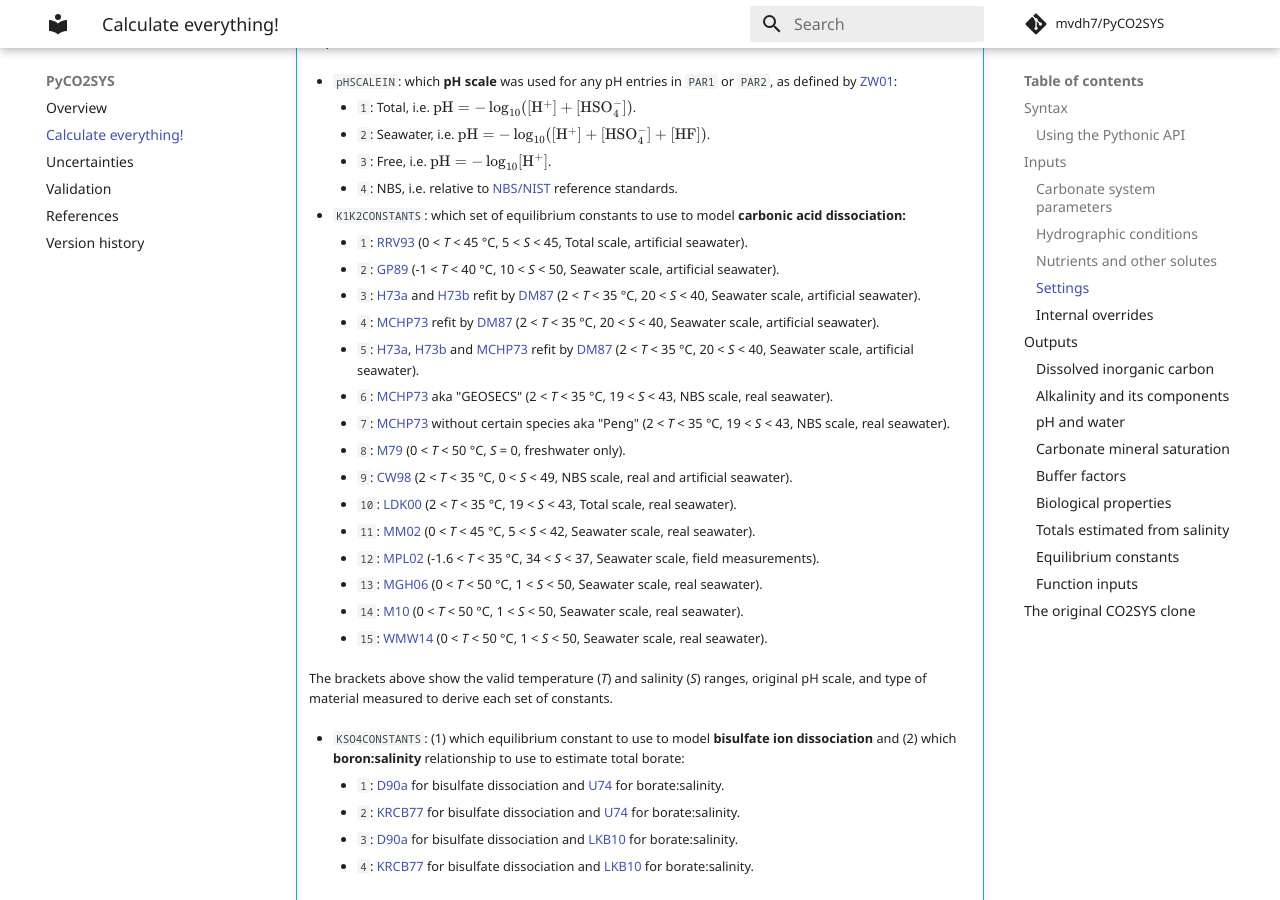
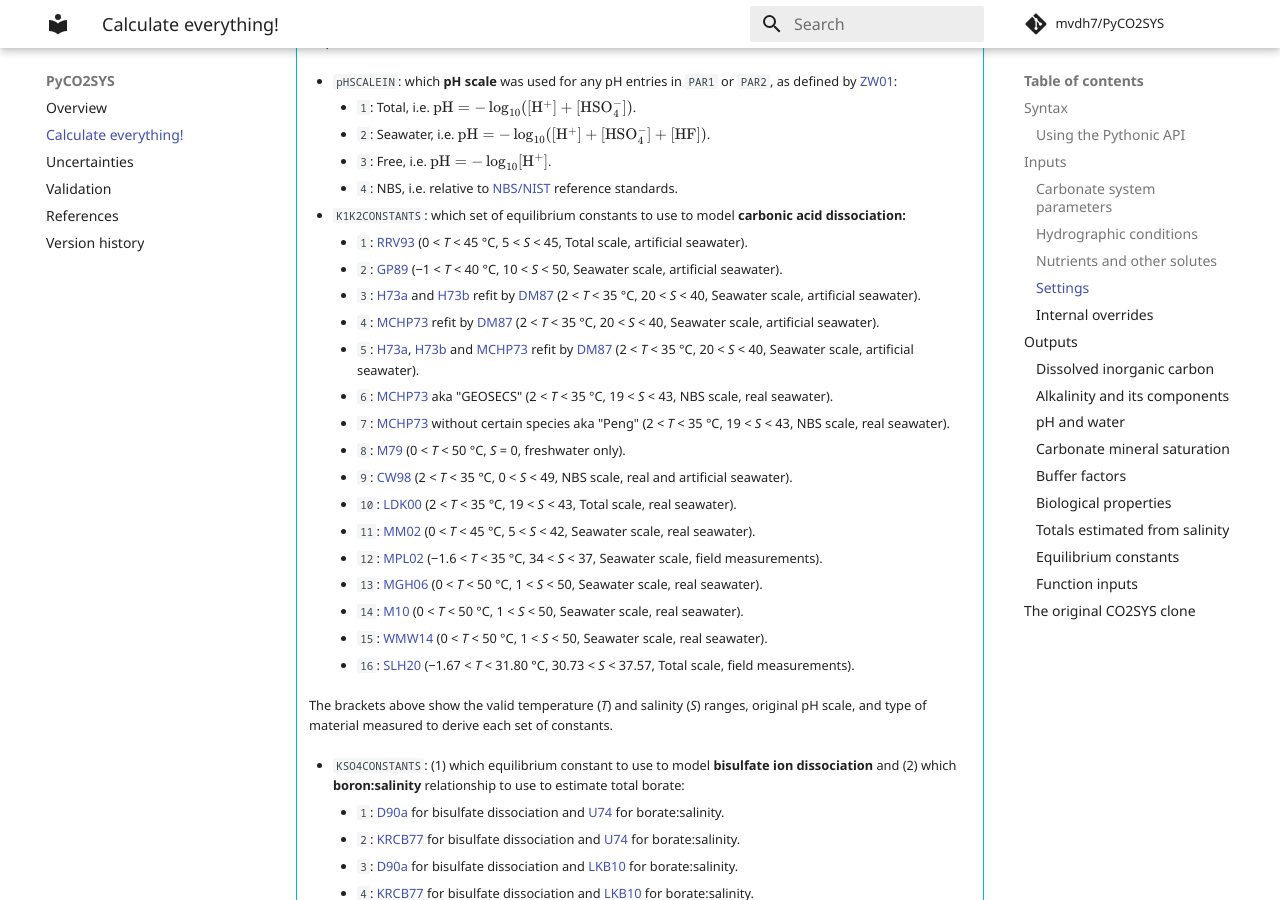
Before and after one commit to mvdh7/PyCO2SYS, an MkDocs documentation site: the page built from docs/co2sys.md, in a window 1280 px wide and 900 px high, scrolled down 2568 px. Built offline with MkDocs 1.6.1 and Material for MkDocs 9.7.7, drawn with Linux system fonts in a browser that asks for light colours; formulas are drawn with MathJax 3; comment, search, counter and statistics services are not loaded.

Commit message:
Ready for v1.4.1

```diff
--- a/docs/co2sys.md
+++ b/docs/co2sys.md
@@ -12,7 +12,7 @@ The simplest and safest way to use PyCO2SYS is to follow the approach of previou
     CO2dict = CO2SYS(PAR1, PAR2, PAR1TYPE, PAR2TYPE, SAL, TEMPIN, TEMPOUT,
         PRESIN, PRESOUT, SI, PO4, pHSCALEIN, K1K2CONSTANTS, KSO4CONSTANTS,
         NH3=0.0, H2S=0.0, KFCONSTANT=1, buffers_mode="auto",
-        totals=None, equilibria_in=None, equilibria_out=None)
+        totals=None, equilibria_in=None, equilibria_out=None, WhichR=1)
 
     # Get (e.g.) aragonite saturation state, output conditions
     OmegaARout = CO2dict["OmegaARout"]
@@ -103,7 +103,7 @@ Most of the inputs should be familiar to previous users of CO2SYS for MATLAB, an
 
     * `K1K2CONSTANTS`: which set of equilibrium constants to use to model **carbonic acid dissociation:**
         * `1`: [RRV93](../refs/#r) (0 < *T* < 45 °C, 5 < *S* < 45, Total scale, artificial seawater).
-        * `2`: [GP89](../refs/#g) (-1 < *T* < 40 °C, 10 < *S* < 50, Seawater scale, artificial seawater).
+        * `2`: [GP89](../refs/#g) (−1 < *T* < 40 °C, 10 < *S* < 50, Seawater scale, artificial seawater).
         * `3`: [H73a](../refs/#h) and [H73b](../refs/#h) refit by [DM87](../refs/#d) (2 < *T* < 35 °C, 20 < *S* < 40, Seawater scale, artificial seawater).
         * `4`: [MCHP73](../refs/#m) refit by [DM87](../refs/#d) (2 < *T* < 35 °C, 20 < *S* < 40, Seawater scale, artificial seawater).
         * `5`: [H73a](../refs/#h), [H73b](../refs/#h) and [MCHP73](../refs/#m) refit by [DM87](../refs/#d) (2 < *T* < 35 °C, 20 < *S* < 40, Seawater scale, artificial seawater).
@@ -113,10 +113,11 @@ Most of the inputs should be familiar to previous users of CO2SYS for MATLAB, an
         * `9`: [CW98](../refs/#c) (2 < *T* < 35 °C, 0 < *S* < 49, NBS scale, real and artificial seawater).
         * `10`: [LDK00](../refs/#l) (2 < *T* < 35 °C, 19 < *S* < 43, Total scale, real seawater).
         * `11`: [MM02](../refs/#m) (0 < *T* < 45 °C, 5 < *S* < 42, Seawater scale, real seawater).
-        * `12`: [MPL02](../refs/#m) (-1.6 < *T* < 35 °C, 34 < *S* < 37, Seawater scale, field measurements).
+        * `12`: [MPL02](../refs/#m) (−1.6 < *T* < 35 °C, 34 < *S* < 37, Seawater scale, field measurements).
         * `13`: [MGH06](../refs/#m) (0 < *T* < 50 °C, 1 < *S* < 50, Seawater scale, real seawater).
         * `14`: [M10](../refs/#m) (0 < *T* < 50 °C, 1 < *S* < 50, Seawater scale, real seawater).
         * `15`: [WMW14](../refs/#w) (0 < *T* < 50 °C, 1 < *S* < 50, Seawater scale, real seawater).
+        * `16`: [SLH20](../refs/#s)  (−1.67 < *T* < 31.80 °C, 30.73 < *S* < 37.57, Total scale, field measurements).
 
     The brackets above show the valid temperature (*T*) and salinity (*S*) ranges, original pH scale, and type of material measured to derive each set of constants.
 
```
Also changed, not shown: docs/index.md (+1 -1 lines), docs/refs.md (+3 -0 lines), docs/validate.md (+1 -1 lines), docs/versions.md (+3 -2 lines), 4 other files.
